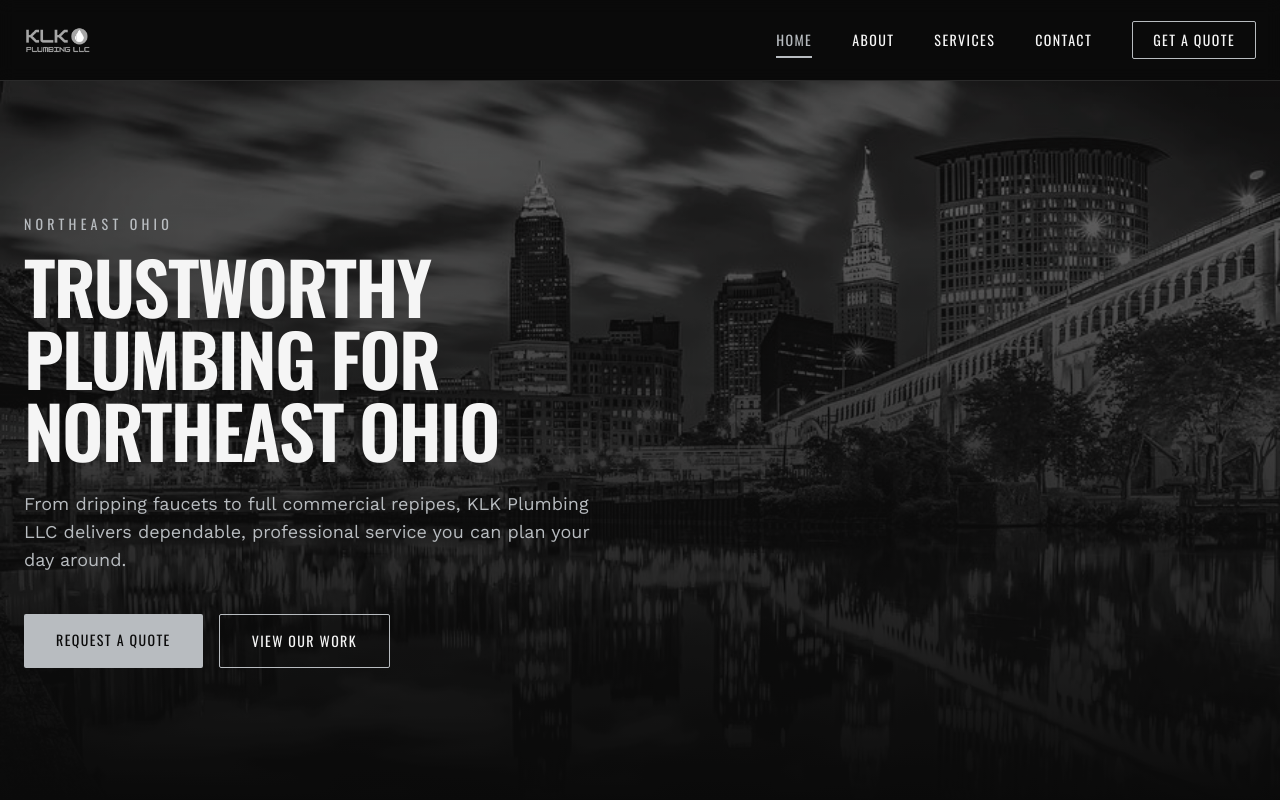
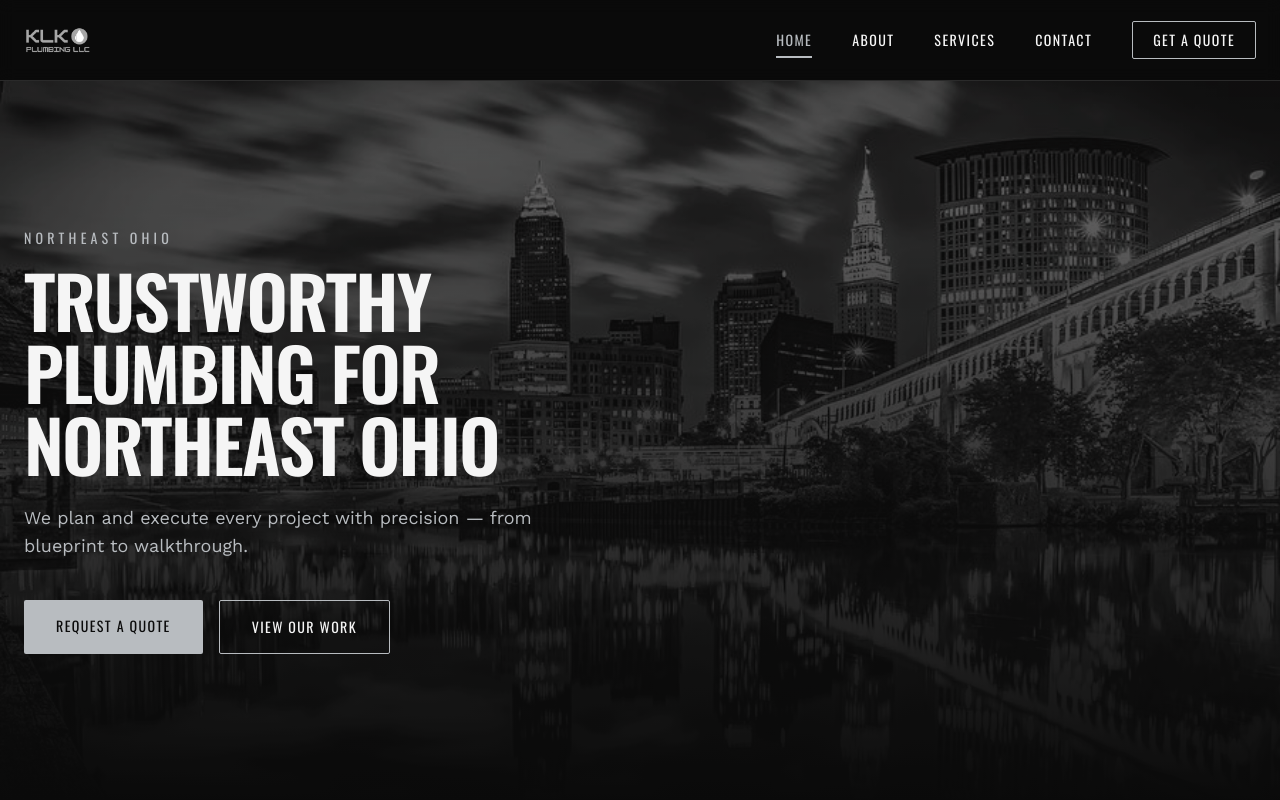
Before and after one commit to sabrinalzbh/klk-plumbing-site, a Next.js app: page / in a window 1280 px wide. Shown: the top 800 px of the page. Built offline with nearby package versions, Linux system fonts and the light colour scheme.

Commit message:
Update hero subtext
"From dripping faucets to full commercial repipes..." -> "We plan
and execute every project with precision — from blueprint to
walkthrough."

```diff
--- a/components/Hero.tsx
+++ b/components/Hero.tsx
@@ -24,9 +24,8 @@ export default function Hero() {
             Trustworthy Plumbing for Northeast Ohio
           </h1>
           <p className="mt-6 max-w-xl text-lg text-accent">
-            From dripping faucets to full commercial repipes, KLK Plumbing
-            LLC delivers dependable, professional service you can plan your
-            day around.
+            We plan and execute every project with precision — from
+            blueprint to walkthrough.
           </p>
           <div className="mt-10 flex flex-wrap gap-4">
             <Link
```
